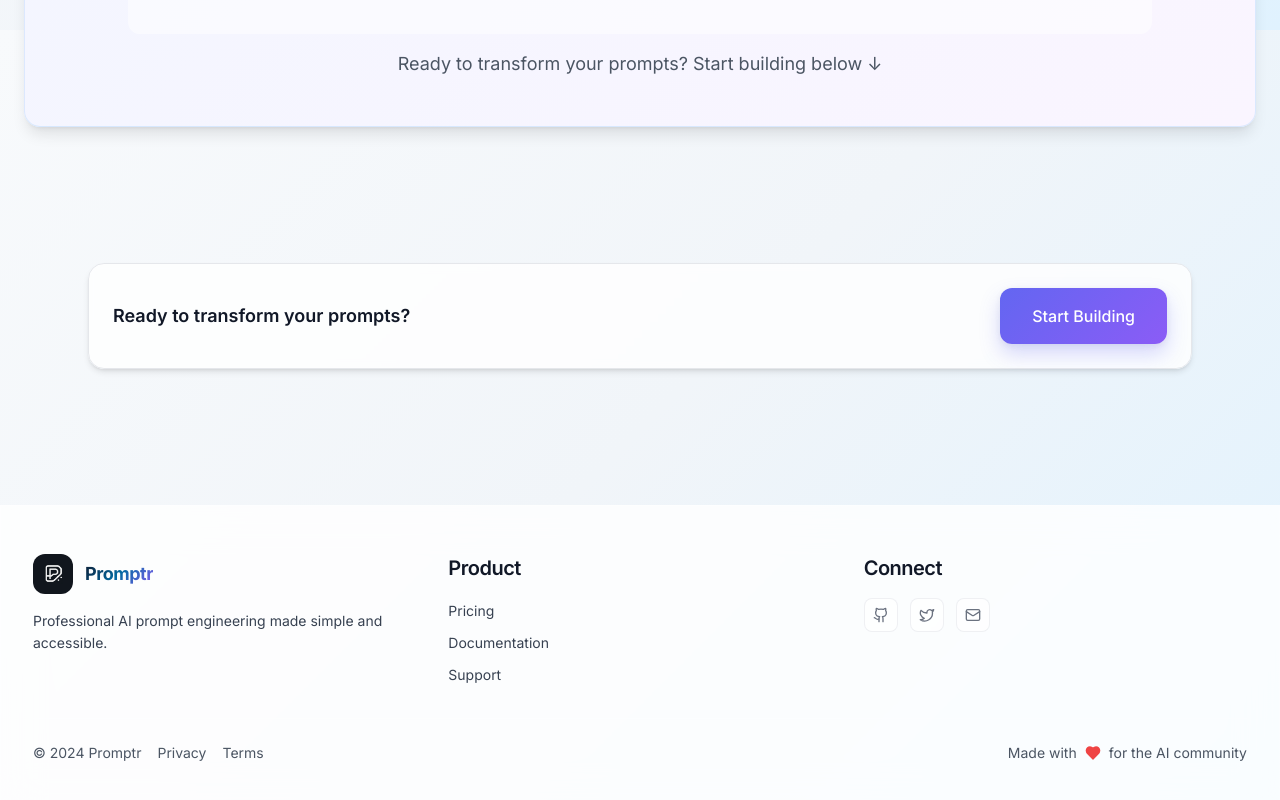
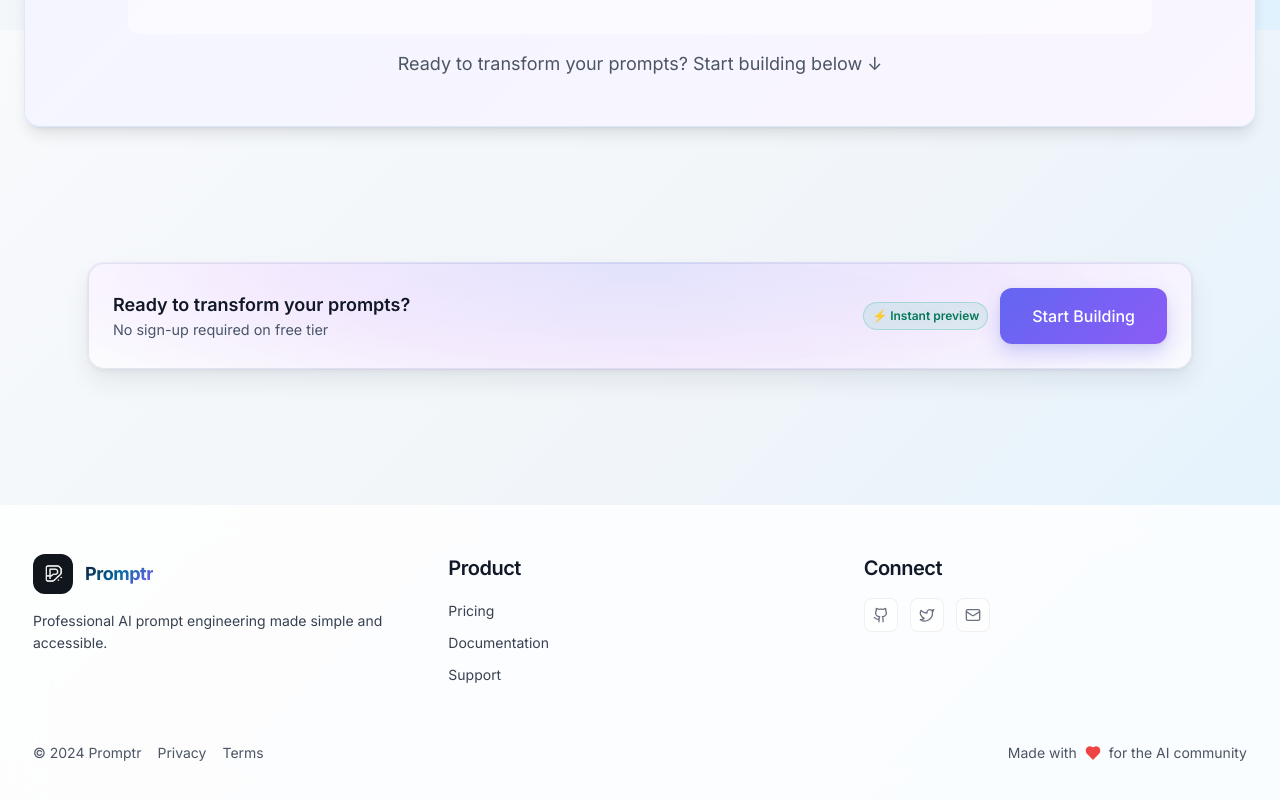
Before and after one commit to JeanDecroos/XMLPrompt, a React (Vite) app in the folder frontend/: page / in a window 1280 px wide. Shown: the part 1570-2370 px from the top of the page. Built offline with nearby package versions, Linux system fonts and the light colour scheme; no server answers.

Commit message:
style(home): enhance CTA bar with subtle glow, badge, and supporting text for stronger visual presence

```diff
--- a/frontend/src/index.css
+++ b/frontend/src/index.css
@@ -441,6 +441,33 @@ input[placeholder*="Task"]::placeholder {
   }
   .btn-cta:hover::after { opacity: 1; }
 
+  /* CTA Bar styling for Home */
+  .cta-bar {
+    position: relative;
+    border-radius: 1rem; /* 16px */
+    background: linear-gradient(180deg, rgba(255,255,255,0.86), rgba(255,255,255,0.78));
+    border: 1px solid rgba(226,232,240,0.9); /* gray-200 */
+    box-shadow: 0 12px 24px rgba(17, 24, 39, 0.08), 0 2px 6px rgba(17, 24, 39, 0.06);
+    backdrop-filter: blur(6px);
+  }
+  .cta-bar::before {
+    content: '';
+    position: absolute;
+    inset: -2px;
+    border-radius: inherit;
+    background: radial-gradient(1200px 300px at 50% 0%, rgba(99,102,241,0.18), rgba(168,85,247,0.12), transparent 60%);
+    z-index: -1;
+    pointer-events: none;
+  }
+  .cta-subtext { color: #475569; font-size: 0.9rem; }
+  .cta-badge {
+    display: inline-flex; align-items: center; gap: 0.375rem;
+    padding: 0.25rem 0.5rem; border-radius: 9999px;
+    background: rgba(16,185,129,0.1); color: #047857; /* emerald */
+    border: 1px solid rgba(16,185,129,0.25);
+    font-size: 0.75rem; font-weight: 600;
+  }
+
   /* Enhanced Card System - Optimized for Performance */
 
   /* Base card foundation with shared properties */
--- a/frontend/src/pages/Home.jsx
+++ b/frontend/src/pages/Home.jsx
@@ -37,9 +37,13 @@ const Home = () => {
 
       <section className="py-10 md:py-14">
         <div className="max-w-6xl mx-auto px-4 md:px-6">
-          <div className="bg-white/80 backdrop-blur-sm rounded-2xl border border-gray-200 shadow-md px-6 py-6 flex flex-col sm:flex-row items-center justify-between gap-4">
-            <p className="text-gray-900 text-lg font-semibold text-center sm:text-left">Ready to transform your prompts?</p>
-            <div className="flex items-center justify-center">
+          <div className="cta-bar px-6 py-6 flex flex-col sm:flex-row items-center justify-between gap-4">
+            <div>
+              <p className="text-gray-900 text-lg font-semibold text-center sm:text-left">Ready to transform your prompts?</p>
+              <p className="cta-subtext text-center sm:text-left">No sign-up required on free tier</p>
+            </div>
+            <div className="flex items-center gap-3">
+              <span className="cta-badge">⚡ Instant preview</span>
               <Link
                 to="/builder"
                 onClick={() => trackEvent('start_building_click', { source: 'home_bottom_bar' })}
```
